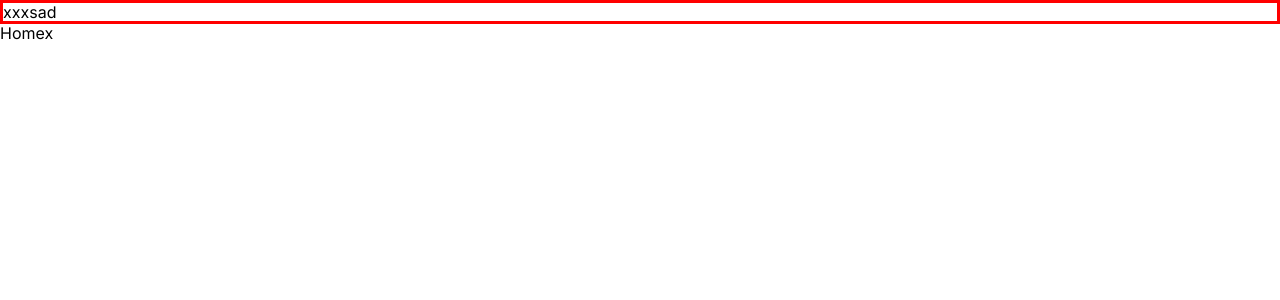
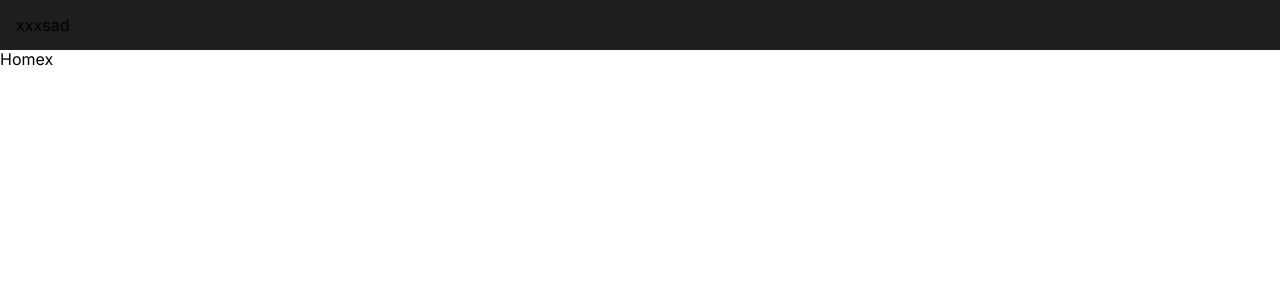
Before and after one commit to VncntDzn/sneak, a Next.js app: page / in a window 1280 px wide. Shown: the top 300 px of the page. Built offline with nearby package versions, Linux system fonts and the light colour scheme.

Commit message:
added absolute imports

```diff
--- a/app/layout.tsx
+++ b/app/layout.tsx
@@ -1,10 +1,11 @@
 import { Inter } from "next/font/google";
 import "normalize.css";
-import Nav from "./modules/nav";
+import Nav from "@/modules/nav";
+
 const inter = Inter({ subsets: ["latin"] });
 
 export const metadata = {
-  title: "Create Next App",
+  title: "Sneak",
   description: "Generated by create next app",
 };
 
--- a/app/modules/nav/layout.module.scss
+++ b/app/modules/nav/layout.module.scss
@@ -1,3 +1,6 @@
+@import "@/scss/variables";
+
 .root {
-  border: 3px solid red;
+  padding: 1rem;
+  background-color: $black;
 }
--- a/package.json
+++ b/package.json
@@ -18,6 +18,7 @@
     "normalize.css": "^8.0.1",
     "react": "18.2.0",
     "react-dom": "18.2.0",
+    "react-icons": "^4.8.0",
     "sass": "^1.62.1",
     "typescript": "5.0.4"
   }
--- a/tsconfig.json
+++ b/tsconfig.json
@@ -19,6 +19,7 @@
         "name": "next"
       }
     ],
+    "baseUrl": "app",
     "paths": {
       "@/*": ["./*"]
     }
```
Also changed, not shown: 1 other file (tests, documents, lock files or other folders).
